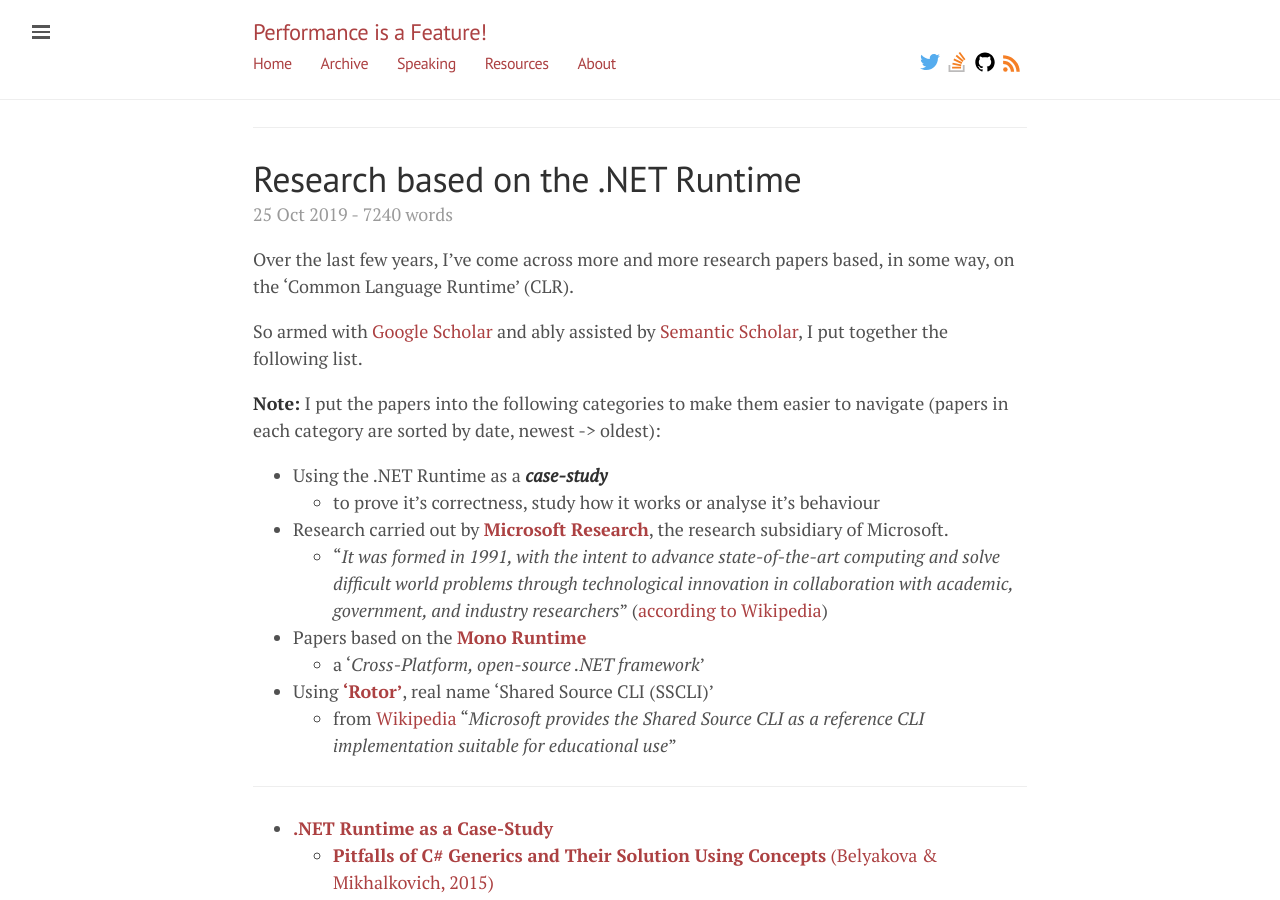
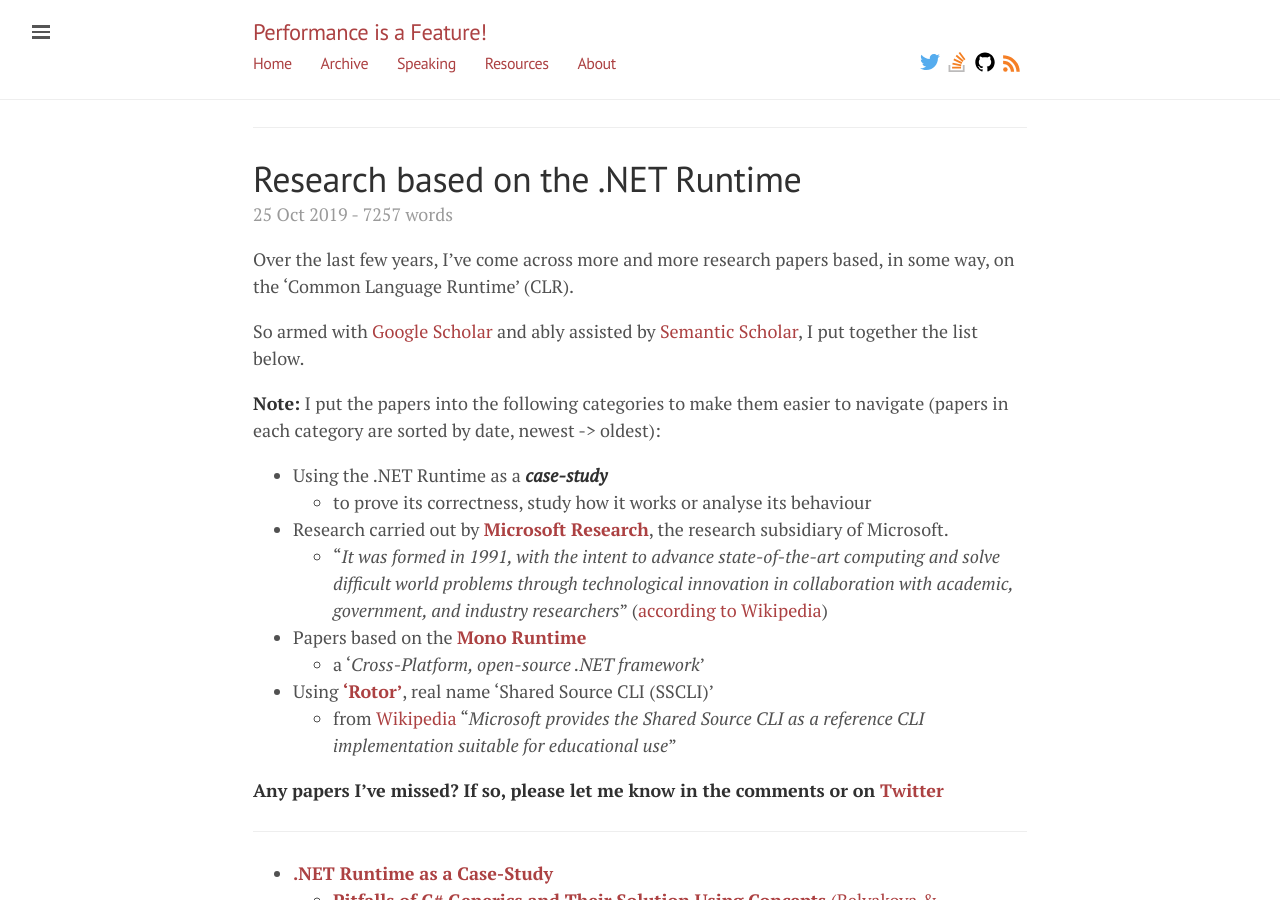
Before and after one commit to mattwarren/mattwarren.github.io, a Jekyll site: the page built from _posts/2019-10-25-Research-based-on-the-.NET-Runtime.md, in a window 1280 px wide and 900 px high. Built offline with Jekyll 4.4.1, drawn with Linux system fonts in a browser that asks for light colours; nearby versions of some CDN libraries; comment, search, counter and statistics services are not loaded.

Commit message:
a few fix-ups

```diff
--- a/_posts/2019-10-25-Research-based-on-the-.NET-Runtime.md
+++ b/_posts/2019-10-25-Research-based-on-the-.NET-Runtime.md
@@ -8,18 +8,20 @@
 
 Over the last few years, I've come across more and more research papers based, in some way, on the 'Common Language Runtime' (CLR).
 
-So armed with [Google Scholar](https://scholar.google.com/) and ably assisted by [Semantic Scholar](https://www.semanticscholar.org/), I put together the following list.
+So armed with [Google Scholar](https://scholar.google.com/) and ably assisted by [Semantic Scholar](https://www.semanticscholar.org/), I put together the list below.
 
 **Note:** I put the papers into the following categories to make them easier to navigate (papers in each category are sorted by date, newest -> oldest):
 
 - Using the .NET Runtime as a ***case-study***
-  - to prove it's correctness, study how it works or analyse it's behaviour
+  - to prove its correctness, study how it works or analyse its behaviour
 - Research carried out by [**Microsoft Research**](https://www.microsoft.com/en-us/research/), the research subsidiary of Microsoft.
   - "*It was formed in 1991, with the intent to advance state-of-the-art computing and solve difficult world problems through technological innovation in collaboration with academic, government, and industry researchers*" ([according to Wikipedia](https://en.wikipedia.org/wiki/Microsoft_Research))
 - Papers based on the [**Mono Runtime**](https://www.mono-project.com/)
   - a '*Cross-Platform, open-source .NET framework*'
 - Using [**'Rotor'**](https://blogs.msdn.microsoft.com/jasonz/2006/03/23/rotor-sscli-2-0-ships/), real name 'Shared Source CLI (SSCLI)'
   - from [Wikipedia](https://en.wikipedia.org/wiki/Shared_Source_Common_Language_Infrastructure) "*Microsoft provides the Shared Source CLI as a reference CLI implementation suitable for educational use*"
+
+**Any papers I've missed? If so, please let me know in the comments or on [Twitter](https://twitter.com/matthewwarren)**
 
 ----
 
```
